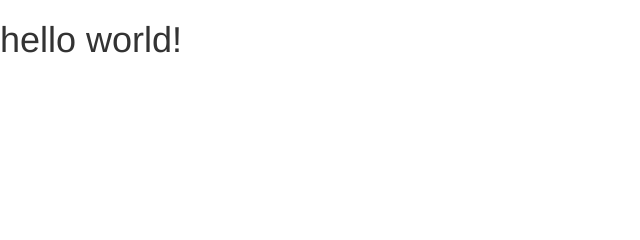
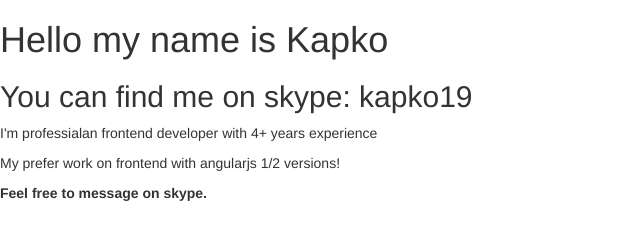
Before and after one commit to kapko/portfolio, a website built with webpack: page public/index.html in a window 1280 px wide. Shown: the whole page, without its empty margins (0-640 px from the left). Built offline with nearby package versions, Linux system fonts and the light colour scheme; some packages are replaced by stand-ins of ours.

Commit message:
index.html

```diff
--- a/public/index.html
+++ b/public/index.html
@@ -6,6 +6,10 @@
 	<link rel="stylesheet" href="./css/bootstrap.css">
 </head>
 <body>
-	<h1>hello world!</h1>
+	<h1>Hello my name is Kapko</h1>
+	<h2>You can find me on skype: kapko19</h2>
+	<p>I'm professialan frontend developer with 4+ years experience</p>
+	<p>My prefer work on frontend with angularjs 1/2 versions!</p>
+	<b>Feel free to message on skype.</b>
 </body>
 </html>
```
